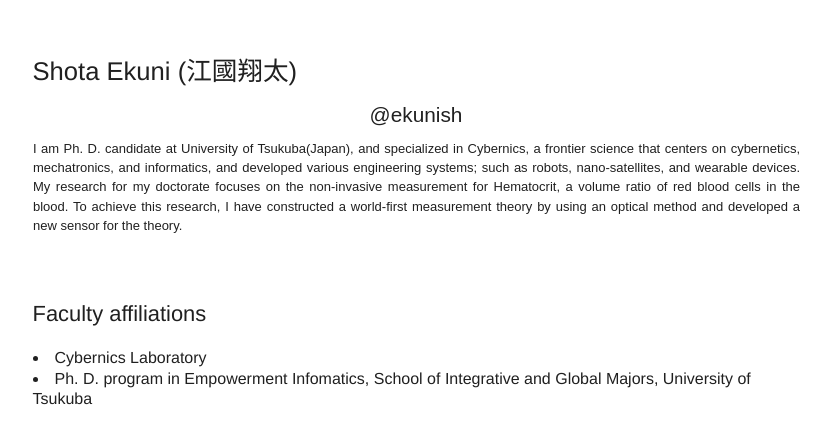
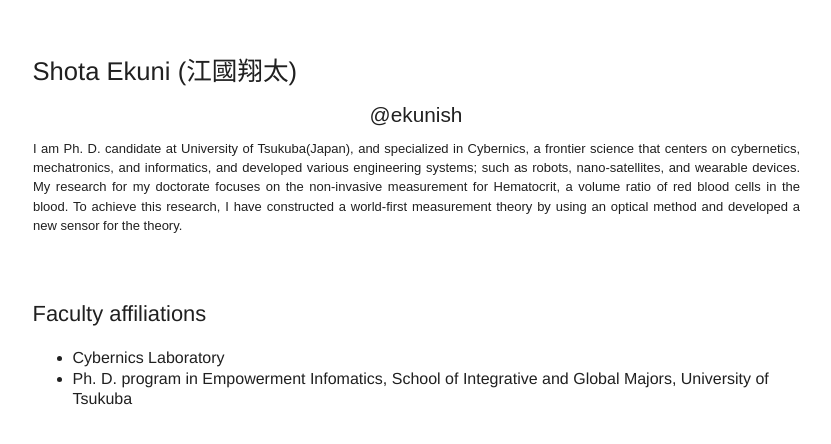
Before and after one commit to ekunish/ekunish.github.io, a plain HTML site: page index.html in a window 1280 px wide. Shown: the whole page, without its empty margins (224-1055 px from the left). Drawn offline with nearby package versions, Linux system fonts and the light colour scheme.

Commit message:
modified index.html

```diff
--- a/index.html
+++ b/index.html
@@ -25,8 +25,10 @@
     </p>
 
     <h2>Faculty affiliations</h2>
+    <ul>
     <li>Cybernics Laboratory</li>
     <li>Ph. D. program  in Empowerment Infomatics, School of Integrative and Global Majors, University of Tsukuba</li>
+    </ul>
 
 	</body>
 </html>
--- a/style.css
+++ b/style.css
@@ -103,7 +103,7 @@ h3{
 	font-weight: 300;
 }
 
-li{
+ul{
 	font-family: 'Noto Sans Japanese','Helvetica','ヒラギノ角ゴ Pro W3', 'メイリオ','Meiryo','Hiragino Kaku Gothic Pro','ＭＳ Ｐゴシック',sans-serif;
   text-align:left;
   font-size: 1rem;
```
